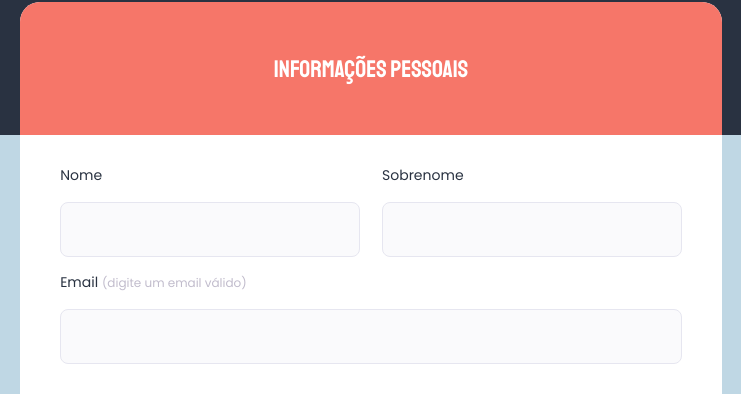
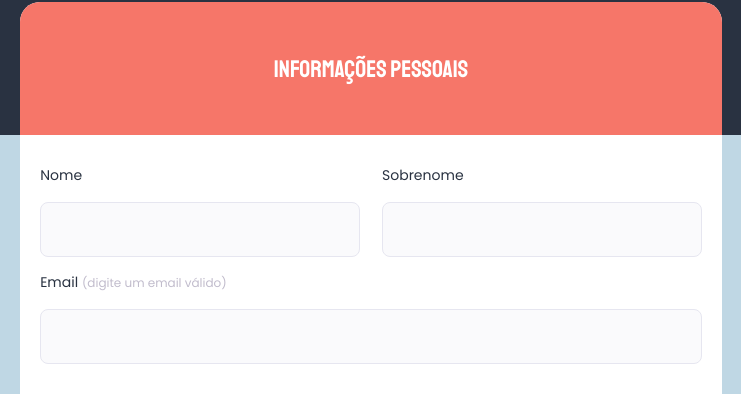
Before and after one commit to Michelle-Laignier/formulario, a plain HTML site: page index.html in a window 1280 px wide. Shown: the part 330-724 px from the top of the page, 269-1010 px from the left. Drawn offline with Linux system fonts and the light colour scheme.

Commit message:
medias.css input/fieldset

```diff
--- a/css/form.css
+++ b/css/form.css
@@ -21,7 +21,7 @@ h2 {
 }
 
 fieldset {
-    padding: 0 4rem;
+    padding: 0 2rem;
 }
 
 form label {
@@ -48,7 +48,7 @@ input {
     font-size: 1.8rem;
     height: 5.5rem;
     padding-left: 1rem;
-    width: -webkit-fill-available;
+    width: 100%;
 }
 
 input:hover,
```
